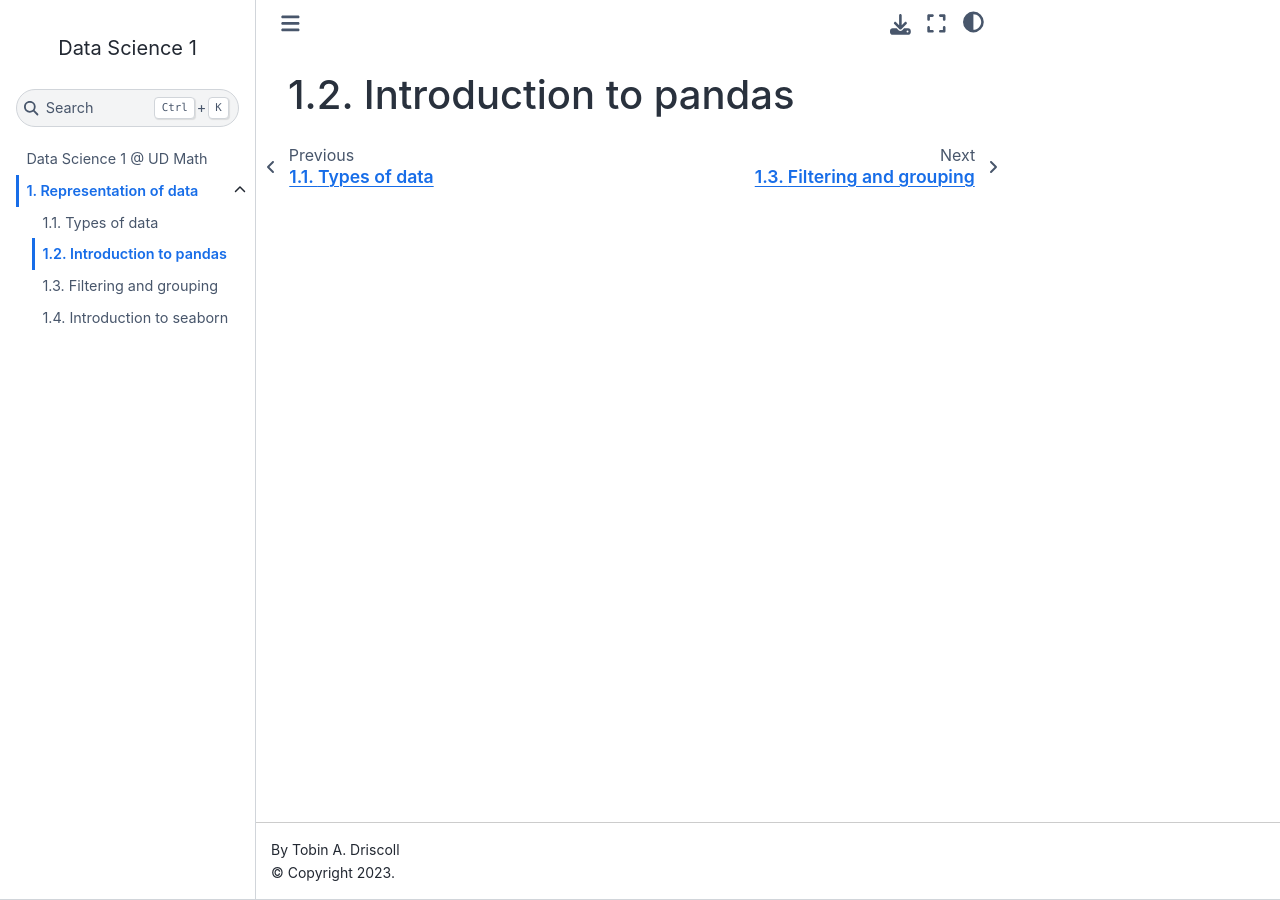
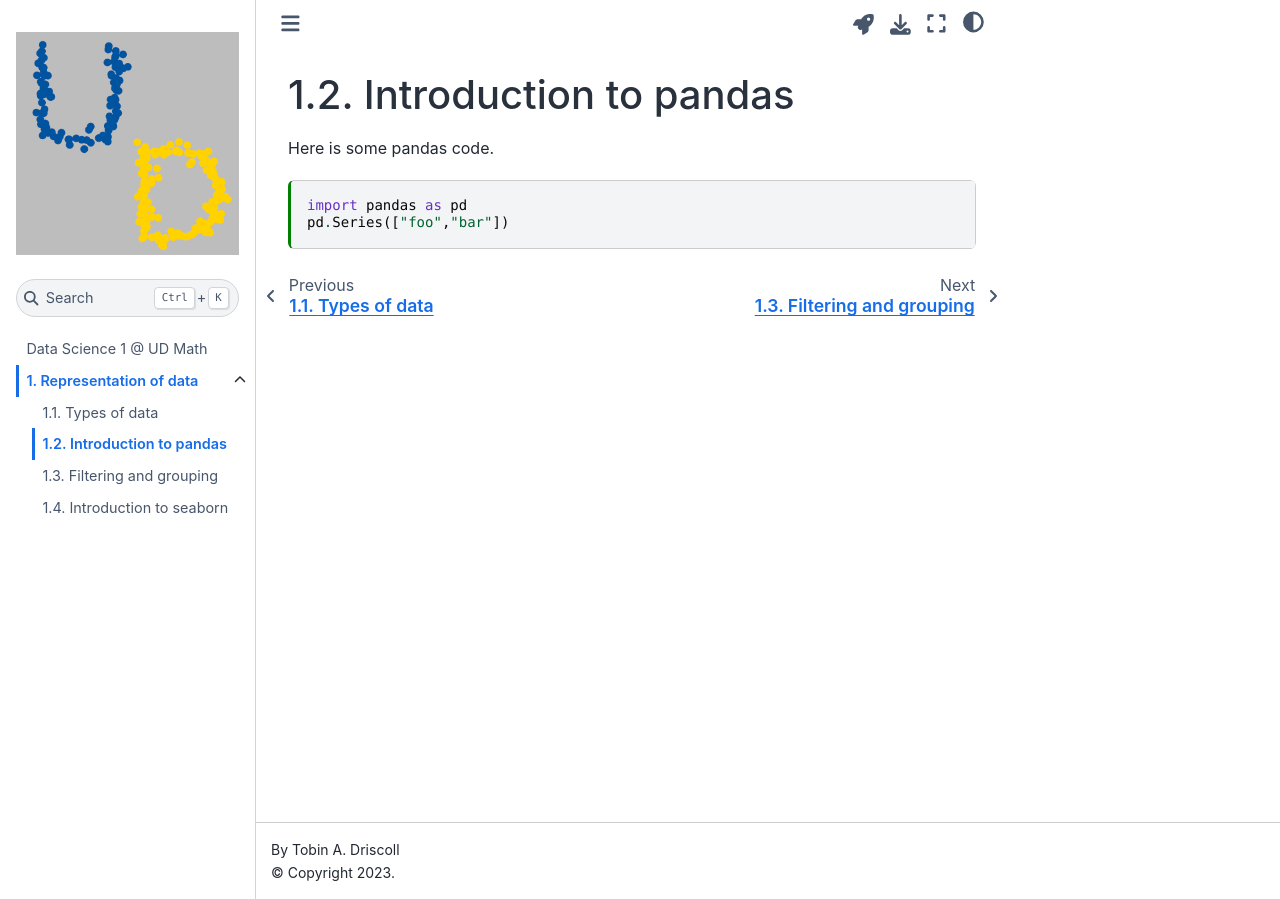
Before and after one commit to UD-Math-Data-Science-1/notes, a Jupyter Book: the page built from representation/pandas.md, in a window 1280 px wide. Built offline with Jupyter Book 1.0.4 settings and Sphinx 7.4.7 and the Sphinx Book theme 1.1.4, drawn with Linux system fonts in a browser that asks for light colours.

````diff
--- a/_config.yml
+++ b/_config.yml
@@ -1,7 +1,7 @@
 # Book settings
 title: Data Science 1
 author: Tobin A. Driscoll
-# logo: logo.svg
+logo: logo.png
 
 exclude_patterns:
   - tmp/*
@@ -15,11 +15,6 @@ parse:
   - html_image
   - linkify
 #  - replacements
-
-# latex:
-#   latex_documents:
-#     targetname: fnc-julia.tex
-#   latex_engine: xelatex
 
 kernelspec:
   name: python3
@@ -68,55 +63,18 @@ sphinx:
         webFont: Gyre-Hermes
         #webFont: Asana-Math
         webfont: Latin-Modern
-    # proof_theorem_types:
-    #   "algorithm": "Algorithm"
-    #   "conjecture": "Conjecture"
-    #   "corollary": "Corollary"
-    #   "definition": "Definition"
-    #   "example": "Example"
-    #   "formula": "Formula"
-    #   "function": "Function"
-    #   "lemma": "Lemma"
-    #   "observation": "Observation"
-    #   "proof": "Proof"
-    #   "property": "Property"
-    #   "theorem": "Theorem"
-    # proof_html_nonumbers:
-    # - "proof"
-    # proof_html_title_template_visit: >
-    #   <div class="proof-title">
-    #   <span class="proof-type">{{ thmtype }} {% if number %}{{number}}{% endif %}</span>
-    #   {% if title %}
-    #   <span class="proof-title-name">: &nbsp;
-    #   {%- endif -%}
-    # proof_html_title_template_depart: >
-    #   {%- if title -%}
-    #   </span>
-    #   {% endif %}
-    #   </div>
-
-    # latex_additional_files: tex/preamble.tex
-    # latex_elements:
-    #   preamble: >
-    #     \include{preamble}
-    #     \usepackage{marvosym}
-    #   passoptionstopackages: \PassOptionsToPackage{svgnames}{xcolor}
-    #   sphinxsetup: verbatimwithframe=false,VerbatimColor={RGB}{255,252,245}
 
   extra_extensions:
   - sphinx_proof
   # - sphinx_jupyterbook_latex
 
-# bibtex_bibfiles:
-  #  - FNC.bib
-
 # Information about where the book exists on the web
 repository:
-  url                       : https://github.com/tobydriscoll/tobydriscoll.github.io/  # Online location of your book
-  book_path                 : unlinked/fnc  # Optional path to your book, relative to the repository root
-  branch                    : master  # Which branch of the repository should be used when creating links (optional)
+  url                       : https://github.com/UD-Math-Data-Science-1/notes # Online location of your book
+  # book_path                 : notes  # Optional path to your book, relative to the repository root
+  branch                    : main  # Which branch of the repository should be used when creating links (optional)
 
-# launch_buttons:
-  # notebook-interface: "classic"
-#   binderhub_url: "https://mybinder.org"  # The URL for your BinderHub (e.g., https://mybinder.org)
-#   thebelab: true
+launch_buttons:
+  notebook-interface: "classic"
+  binderhub_url: "https://mybinder.org"  # The URL for your BinderHub (e.g., https://mybinder.org)
+  thebe: true
--- a/representation/pandas.md
+++ b/representation/pandas.md
@@ -1 +1,23 @@
+---
+jupytext:
+  cell_metadata_filter: -all
+  formats: md:myst
+  text_representation:
+    extension: .md
+    format_name: myst
+    format_version: 0.13
+    jupytext_version: 1.10.3
+kernelspec:
+  display_name: Python 3
+  language: python
+  name: python3
+---
+
 # Introduction to pandas
+
+Here is some pandas code.
+
+```{code-cell}
+import pandas as pd
+pd.Series(["foo","bar"])
+```
--- /dev/null
+++ b/requirements.txt
@@ -0,0 +1,3 @@
+pandas
+numpy
+seaborn
````
Also changed, not shown: logo.png (added).
